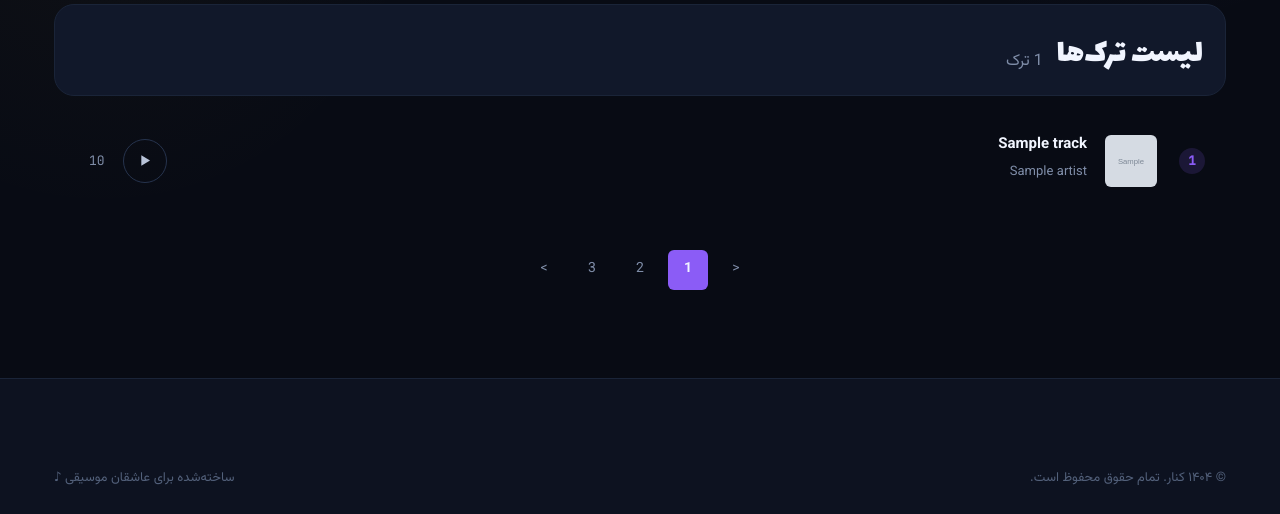
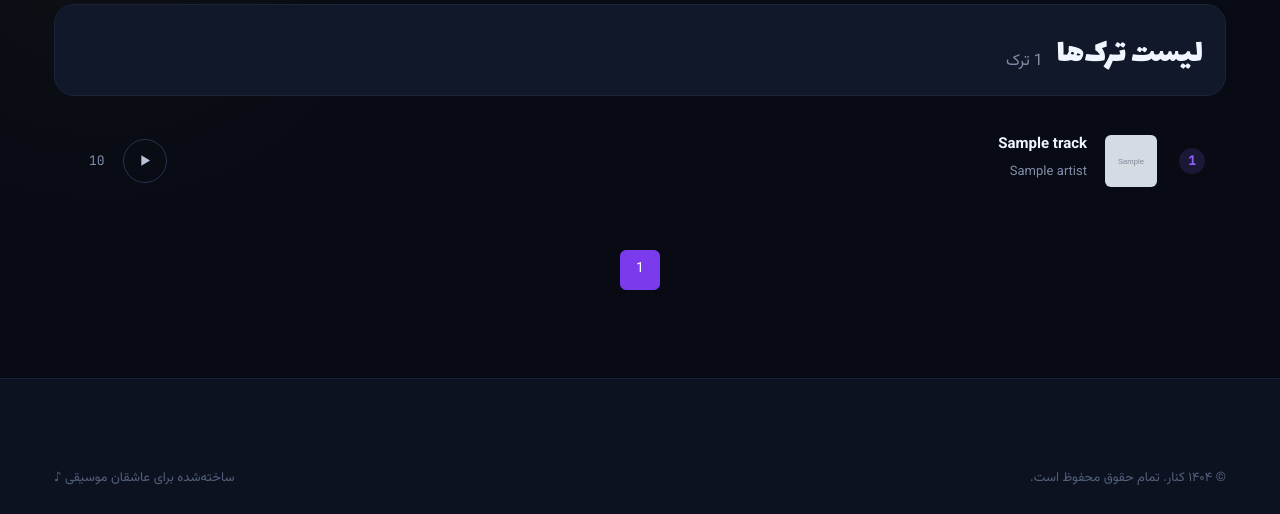
Before and after one commit to mohammadRJ20023/Konar, a Django app: template music/templates/music/track_list.html in a window 1280 px wide. Shown: the part 366-880 px from the top of the page. Run offline with Django 4.2, Linux system fonts and the light colour scheme; the template is opened without the code that fills it: most values are stand-ins (such as "Sample title", 1, 10 or a date in 2020); grey boxes marked "Sample" are stand-in pictures.

Commit message:
feat: add pagination to track list

```diff
--- a/assets/css/base.css
+++ b/assets/css/base.css
@@ -155,3 +155,8 @@ textarea:focus-visible,
   background: linear-gradient(180deg, var(--gold), transparent);
   border-radius: 2px;
 }
+.pagination a.active {
+    background: #7c3aed;
+    color: #fff;
+    border-color: #7c3aed;
+}
--- a/core/templates/core/home.html
+++ b/core/templates/core/home.html
@@ -252,7 +252,7 @@
           <div class="grid-4">
             {% for album in albums|slice:"a:4" %}
             <div class="track-card">
-              <a class="track-card-cover" href="detail.html">
+              <a class="track-card-cover" href="{% url 'music:album_detail' album.slug %}">
                 <img alt="{{ album.name }}" src="{{ album.cover.url }}" />
                 <div class="play-overlay">
                   <span class="play-btn-circle">
--- a/music/templates/music/track_list.html
+++ b/music/templates/music/track_list.html
@@ -53,6 +53,7 @@
     </header>
 
     <main>
+
       <section class="page-banner songs-banner">
         <div class="container songs-banner-inner">
           <div>
@@ -146,25 +147,16 @@
 
 
             <nav class="pagination" aria-label="صفحه‌های آهنگ‌ها">
-        <!--
-            اینجا Pagination جنگو را پیاده کن.
 
-            چیزهایی که خودت باید اینجا قرار بدی:
-            - page_obj.has_previous
-            - page_obj.previous_page_number
-            - page_obj.number
-            - page_obj.paginator.num_pages
-            - page_obj.has_next
-            - page_obj.next_page_number
-
-            ساختار ظاهری مورد انتظار:
-        -->
-
-                    <a href="#"><</a>
-                    <a href="#" class="is-active">1</a>
-                    <a href="#">2</a>
-                    <a href="#">3</a>
-                    <a href="#">></a>
+                    {% if page_obj.has_previous %}
+                    <a href="?page={{ page_obj.previous_page_number }}"><</a>
+                    {% endif %}
+                    {% for numb in page_obj.paginator.page_range %}
+                    <a href="?page={{ numb }}" class="{% if page_obj.number == numb %}active{% endif %}">{{  numb }}</a>
+                    {% endfor %}
+                    {% if page_obj.has_next %}
+                    <a href="?page={{ page_obj.next_page_number }}">></a>
+                    {% endif %}
             </nav>
         </div>
       </section>
```
